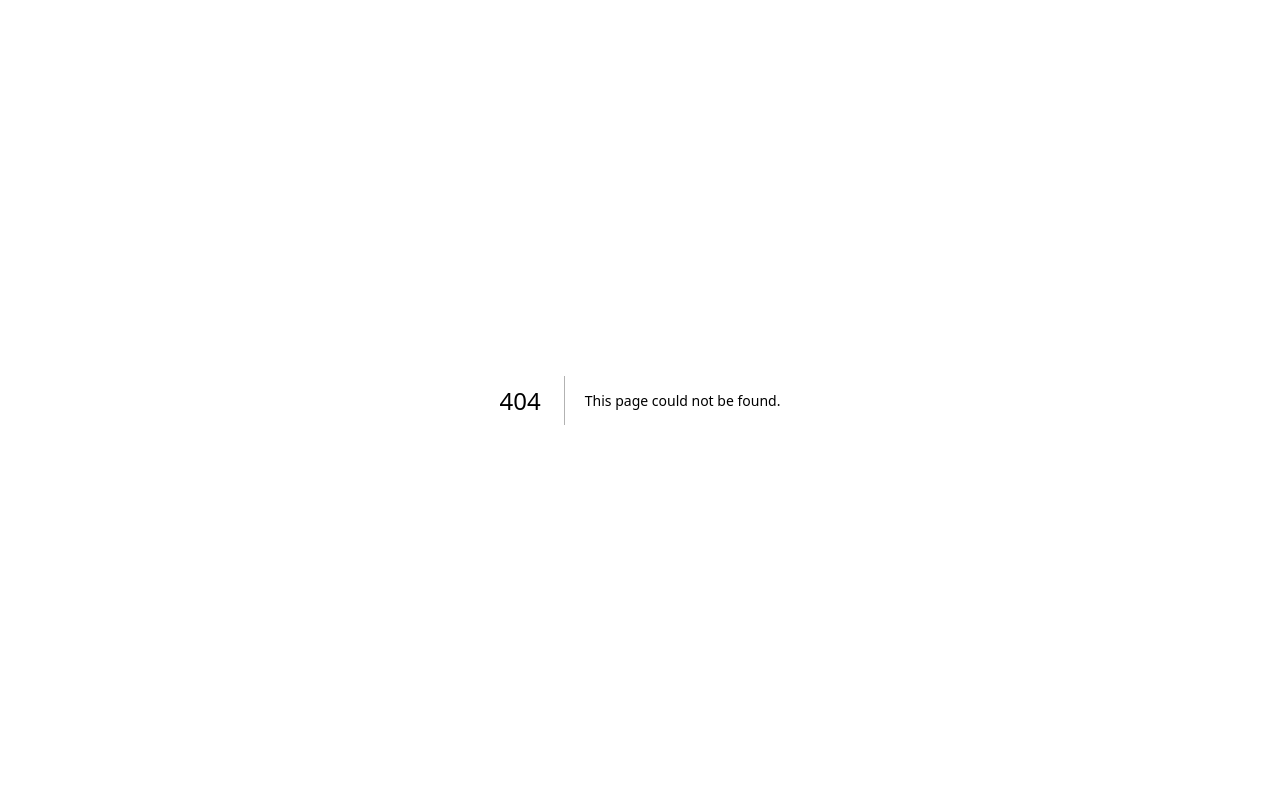
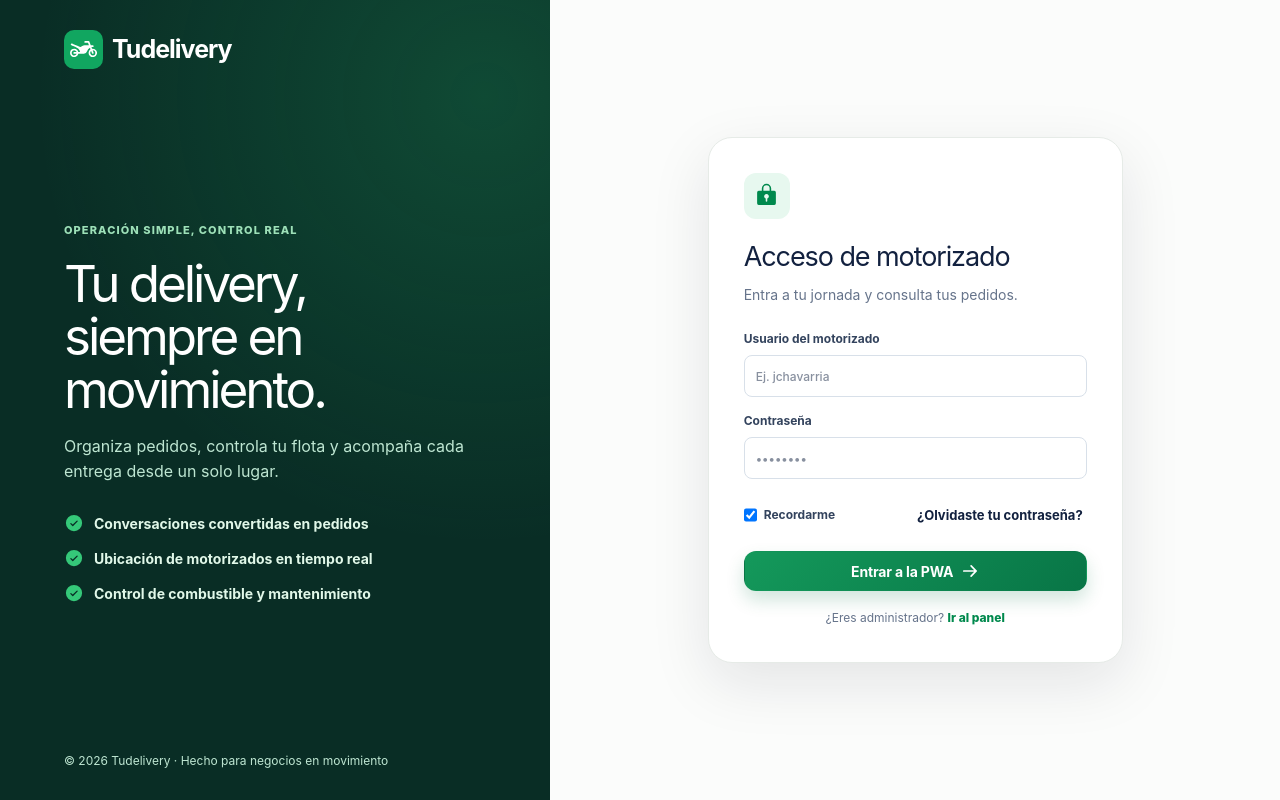
Before and after one commit to joelchavarria/Gestion-devTester, a Next.js app: page /driver/login in a window 1280 px wide. Before the commit this address had no page. Built offline with nearby package versions, Linux system fonts and the light colour scheme.

Commit message:
feat: separate administrator and driver access

```diff
--- /dev/null
+++ b/src/app/driver/login/page.tsx
@@ -0,0 +1,5 @@
+import { LoginScreen } from "@/components/auth-screen";
+
+export default function DriverLoginPage() {
+  return <LoginScreen mode="driver" />;
+}
--- a/src/components/auth-screen.tsx
+++ b/src/components/auth-screen.tsx
@@ -6,7 +6,10 @@ import { useRouter } from "next/navigation";
 import { useEffect, useState } from "react";
 import { createSupabaseBrowserClient } from "@/lib/supabase/client";
 
-export function LoginScreen() {
+type LoginMode = "admin" | "driver";
+
+export function LoginScreen({ mode = "admin" }: { mode?: LoginMode }) {
+  const isDriver = mode === "driver";
   const router = useRouter();
   const [loading, setLoading] = useState(false);
   const [error, setError] = useState<string | null>(null);
@@ -58,8 +61,12 @@ export function LoginScreen() {
           .limit(1)
           .maybeSingle();
         if (membershipError) throw membershipError;
-        destination = !membership ? "/onboarding" : membership.role === "driver" ? "/driver" : "/admin";
-      } else {
+        if (membership?.role === "driver") {
+          await supabase.auth.signOut();
+          throw new Error("Esta es una cuenta de motorizado. Usa el acceso de conductor.");
+        }
+        destination = !membership ? "/onboarding" : "/admin";
+      } else if (isDriver) {
         const response = await fetch("/api/auth/driver-login", {
           method: "POST",
           headers: { "Content-Type": "application/json" },
@@ -68,6 +75,8 @@ export function LoginScreen() {
         const payload = await response.json() as { destination?: string; error?: string };
         if (!response.ok) throw new Error(payload.error ?? "Usuario o clave incorrectos.");
         destination = payload.destination ?? "/driver";
+      } else {
+        throw new Error("El panel administrativo requiere el correo de la cuenta administradora.");
       }
       router.replace(destination);
       router.refresh();
@@ -87,7 +96,8 @@ export function LoginScreen() {
     setNotice(null);
     setLoading(true);
     try {
-      const { error: resetError } = await createSupabaseBrowserClient().auth.resetPasswordForEmail(email, { redirectTo: `${window.location.origin}/login?recovery=1` });
+      const resetPath = isDriver ? "/driver/login" : "/login";
+      const { error: resetError } = await createSupabaseBrowserClient().auth.resetPasswordForEmail(email, { redirectTo: `${window.location.origin}${resetPath}?recovery=1` });
       if (resetError) throw resetError;
       setNotice("Te enviamos un enlace para crear una nueva contraseña.");
     } catch (caught) {
@@ -116,18 +126,18 @@ export function LoginScreen() {
       <section className="auth-card-wrap">
         <div className="auth-card">
           <span className="auth-icon"><LockKey size={25} weight="fill" /></span>
-          <h2>{recoveryMode ? "Crea una nueva contraseña" : "Bienvenido de vuelta"}</h2>
-          <p>{recoveryMode ? "Elige una clave segura para volver a entrar." : "Ingresa a tu panel de operaciones."}</p>
+          <h2>{recoveryMode ? "Crea una nueva contraseña" : isDriver ? "Acceso de motorizado" : "Bienvenido de vuelta"}</h2>
+          <p>{recoveryMode ? "Elige una clave segura para volver a entrar." : isDriver ? "Entra a tu jornada y consulta tus pedidos." : "Ingresa a tu panel de operaciones."}</p>
           <form onSubmit={submit} className="auth-form">
-            {!recoveryMode ? <label>Usuario o correo electrónico<input name="email" type="text" placeholder="usuario o tu@empresa.com" autoComplete="username" required /></label> : null}
+            {!recoveryMode ? <label>{isDriver ? "Usuario del motorizado" : "Correo del administrador"}<input name="email" type={isDriver ? "text" : "email"} placeholder={isDriver ? "Ej. jchavarria" : "tu@empresa.com"} autoComplete={isDriver ? "username" : "email"} required /></label> : null}
             <label>{recoveryMode ? "Nueva contraseña" : "Contraseña"}<input name="password" type="password" placeholder="••••••••" autoComplete={recoveryMode ? "new-password" : "current-password"} minLength={recoveryMode ? 8 : undefined} required /></label>
             {!recoveryMode ? <div className="auth-form-row"><label className="check-label"><input type="checkbox" defaultChecked /> Recordarme</label><button className="text-button" type="button" onClick={() => { setResetOpen((current) => !current); setError(null); setNotice(null); }}>¿Olvidaste tu contraseña?</button></div> : null}
             {!recoveryMode && resetOpen ? <div className="password-reset-inline"><label>Correo para recuperar<input name="resetEmail" type="email" value={resetEmail} onChange={(event) => setResetEmail(event.target.value)} placeholder="tu@empresa.com" autoComplete="email" /></label><button className="button button-secondary button-full" type="button" disabled={loading} onClick={() => { void requestPasswordReset(); }}>Enviar enlace de recuperación</button></div> : null}
             {error ? <p className="form-error" role="alert">{error}</p> : null}
             {notice ? <p className="form-notice" role="status">{notice}</p> : null}
-            <button className="button button-primary button-full" disabled={loading} type="submit">{loading ? "Guardando…" : recoveryMode ? "Actualizar contraseña" : "Ingresar al panel"}<ArrowRight size={18} weight="bold" /></button>
+          <button className="button button-primary button-full" disabled={loading} type="submit">{loading ? "Guardando…" : recoveryMode ? "Actualizar contraseña" : isDriver ? "Entrar a la PWA" : "Ingresar al panel"}<ArrowRight size={18} weight="bold" /></button>
           </form>
-          <p className="auth-switch">¿Aún no tienes cuenta? <Link href="/registro">Crea tu empresa</Link></p>
+          <p className="auth-switch">{isDriver ? <>¿Eres administrador? <Link href="/login">Ir al panel</Link></> : <>¿Eres motorizado? <Link href="/driver/login">Acceso de conductor</Link><br />¿Aún no tienes cuenta? <Link href="/registro">Crea tu empresa</Link></>}</p>
         </div>
       </section>
     </main>
--- a/src/components/driver-access-gate.tsx
+++ b/src/components/driver-access-gate.tsx
@@ -15,7 +15,7 @@ export function DriverAccessGate({ signedIn }: { signedIn: boolean }) {
   async function switchAccount() {
     setBusy(true);
     await createSupabaseBrowserClient().auth.signOut();
-    router.replace("/login?next=/driver");
+    router.replace("/driver/login");
     router.refresh();
   }
 
@@ -25,9 +25,9 @@ export function DriverAccessGate({ signedIn }: { signedIn: boolean }) {
         <span className="grid size-12 place-items-center rounded-2xl bg-emerald-700 text-white shadow-lg shadow-emerald-700/20"><Motorcycle size={27} weight="fill" /></span>
         <div className="space-y-2"><CardTitle className="text-2xl font-bold tracking-tight text-slate-950">Acceso para motorizados</CardTitle><CardDescription className="text-sm leading-6">Esta PWA usa una cuenta individual del conductor. Así sus pedidos, ubicación y jornada nunca se mezclan con la cuenta del administrador.</CardDescription></div>
       </CardHeader>
-      <CardContent className="px-7"><div className="flex gap-3 rounded-2xl border border-emerald-100 bg-emerald-50 p-4"><ShieldCheck className="mt-0.5 shrink-0 text-emerald-700" size={22} weight="fill" /><p className="text-sm leading-5 text-emerald-950"><strong className="block">La aplicación está funcionando.</strong>{signedIn ? "Tienes abierta una sesión administrativa; entra con la invitación del motorizado." : "Inicia sesión con el correo que recibió la invitación del negocio."}</p></div></CardContent>
+      <CardContent className="px-7"><div className="flex gap-3 rounded-2xl border border-emerald-100 bg-emerald-50 p-4"><ShieldCheck className="mt-0.5 shrink-0 text-emerald-700" size={22} weight="fill" /><p className="text-sm leading-5 text-emerald-950"><strong className="block">La aplicación está funcionando.</strong>{signedIn ? "Tienes abierta una sesión administrativa; cambia al acceso del motorizado." : "Usa el usuario y la clave numérica que te asignó el negocio."}</p></div></CardContent>
       <CardFooter className="flex-col gap-2 border-t border-slate-100 bg-slate-50/70 p-5 sm:flex-row">
-        {signedIn ? <Button className="h-10 flex-1 bg-emerald-700 hover:bg-emerald-800" onClick={() => { void switchAccount(); }} disabled={busy}>{busy ? "Cerrando sesión…" : "Entrar como motorizado"}<ArrowRight /></Button> : <Button className="h-10 flex-1 bg-emerald-700 hover:bg-emerald-800" asChild><Link href="/login?next=/driver">Iniciar sesión <ArrowRight /></Link></Button>}
+        {signedIn ? <Button className="h-10 flex-1 bg-emerald-700 hover:bg-emerald-800" onClick={() => { void switchAccount(); }} disabled={busy}>{busy ? "Cerrando sesión…" : "Entrar como motorizado"}<ArrowRight /></Button> : <Button className="h-10 flex-1 bg-emerald-700 hover:bg-emerald-800" asChild><Link href="/driver/login">Iniciar sesión <ArrowRight /></Link></Button>}
         <Button className="h-10" variant="outline" asChild><Link href="/admin/motorizados">Volver al panel</Link></Button>
       </CardFooter>
     </Card>
--- a/src/proxy.ts
+++ b/src/proxy.ts
@@ -25,8 +25,8 @@ export async function proxy(request: NextRequest) {
   const { data: { user } } = await supabase.auth.getUser();
   if (needsSession && !user) {
     const redirectUrl = request.nextUrl.clone();
-    redirectUrl.pathname = "/login";
-    redirectUrl.searchParams.set("next", request.nextUrl.pathname);
+    redirectUrl.pathname = request.nextUrl.pathname.startsWith("/driver") ? "/driver/login" : "/login";
+    redirectUrl.searchParams.delete("next");
     return NextResponse.redirect(redirectUrl);
   }
   // Keep login reachable for account switching. A driver and an administrator can
```
